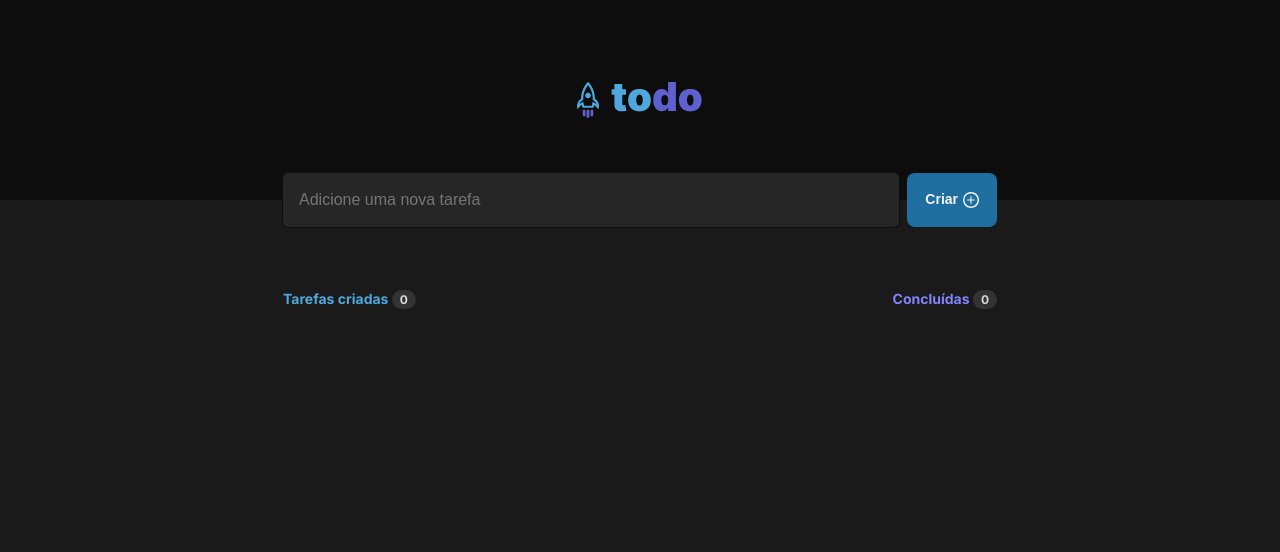
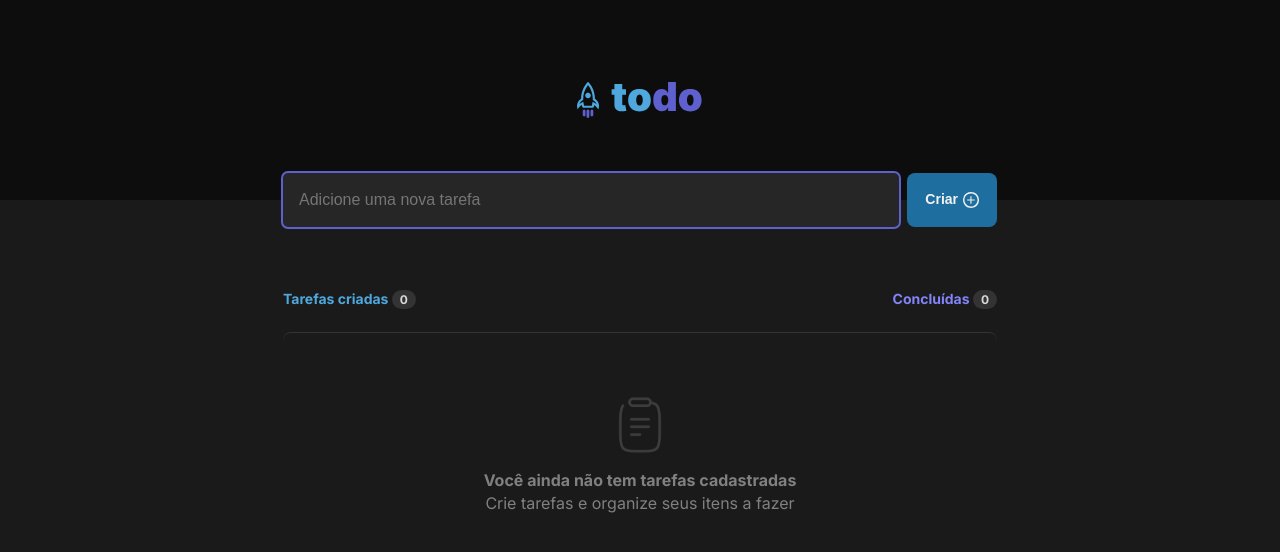
Before and after one commit to kaiquezimerer/ignite-reactjs2-todo, a React (Vite) app: page / in a window 1280 px wide. Shown: the top 552 px of the page. Built offline with nearby package versions, Linux system fonts and the light colour scheme.

Commit message:
Add empty list message

```diff
--- a/src/App.module.css
+++ b/src/App.module.css
@@ -65,3 +65,27 @@
   padding: 2px 8px;
   border-radius: 999px;
 }
+
+.emptySection {
+  padding: 4rem 0;
+  border-top: 1px solid var(--gray-400);
+  border-radius: 8px;
+}
+
+.emptySection img {
+  display: block;
+  margin: 0 auto;
+}
+
+.emptySection p {
+  font-size: 1rem;
+  color: var(--gray-300);
+  text-align: center;
+  line-height: 1.4;
+  margin: 1rem 0;
+}
+
+.emptySection p span {
+  display: block;
+  font-weight: 700;
+}
--- a/src/App.tsx
+++ b/src/App.tsx
@@ -5,6 +5,7 @@ import Task from './components/Task';
 import CreateButton from './components/CreateButton';
 
 import LogoImg from './assets/logo.svg';
+import ClipboardImg from './assets/clipboard.svg';
 
 import styles from './App.module.css';
 
@@ -76,6 +77,7 @@ function App() {
           className={styles.createInputWrapper}
         >
           <Input
+            autoFocus
             type="text"
             value={content}
             onChange={handleChangeContent}
@@ -89,6 +91,8 @@ function App() {
             <h2>Tarefas criadas <span>{total}</span></h2>
             <h2>Concluídas <span>{total ? `${totalChecked} de ${total}` : 0}</span></h2>
           </div>
+          {
+            !!todoList.length ? (
               <ul>
                 {todoList.map(todoItem => {
                   return (<Task
@@ -98,7 +102,16 @@ function App() {
                     handleDelete={handleDelete}
                   />);
                 })}
-        </ul>
+              </ul>) : (
+                <div className={styles.emptySection}>
+                  <img src={ClipboardImg} alt="Vázio" />
+                  <p>
+                    <span>Você ainda não tem tarefas cadastradas</span>
+                    Crie tarefas e organize seus itens a fazer
+                  </p>
+                </div>
+            )
+          }
         </section>
       </section>
     </main>
--- a/src/components/Task.module.css
+++ b/src/components/Task.module.css
@@ -9,9 +9,10 @@
   background-color: var(--gray-500);
   color: var(--gray-100);
   padding: 1rem;
-  margin: 0.375rem 0;
+  margin: 0.75rem 0;
   border-radius: 8px;
   border: 1px solid var(--gray-400);
+  box-shadow: 0 2px 8px rgba(0, 0, 0, 0.06);
 }
 
 .task.checked p {
--- a/src/main.css
+++ b/src/main.css
@@ -20,6 +20,11 @@
   background-color: var(--gray-600);
 }
 
+::selection {
+  background-color: var(--purple);
+  color: var(--gray-200);
+}
+
 * {
   margin: 0;
   padding: 0;
```
Also changed, not shown: src/assets/clipboard.svg (added). Lines whose indentation alone changed are shown as unchanged.
